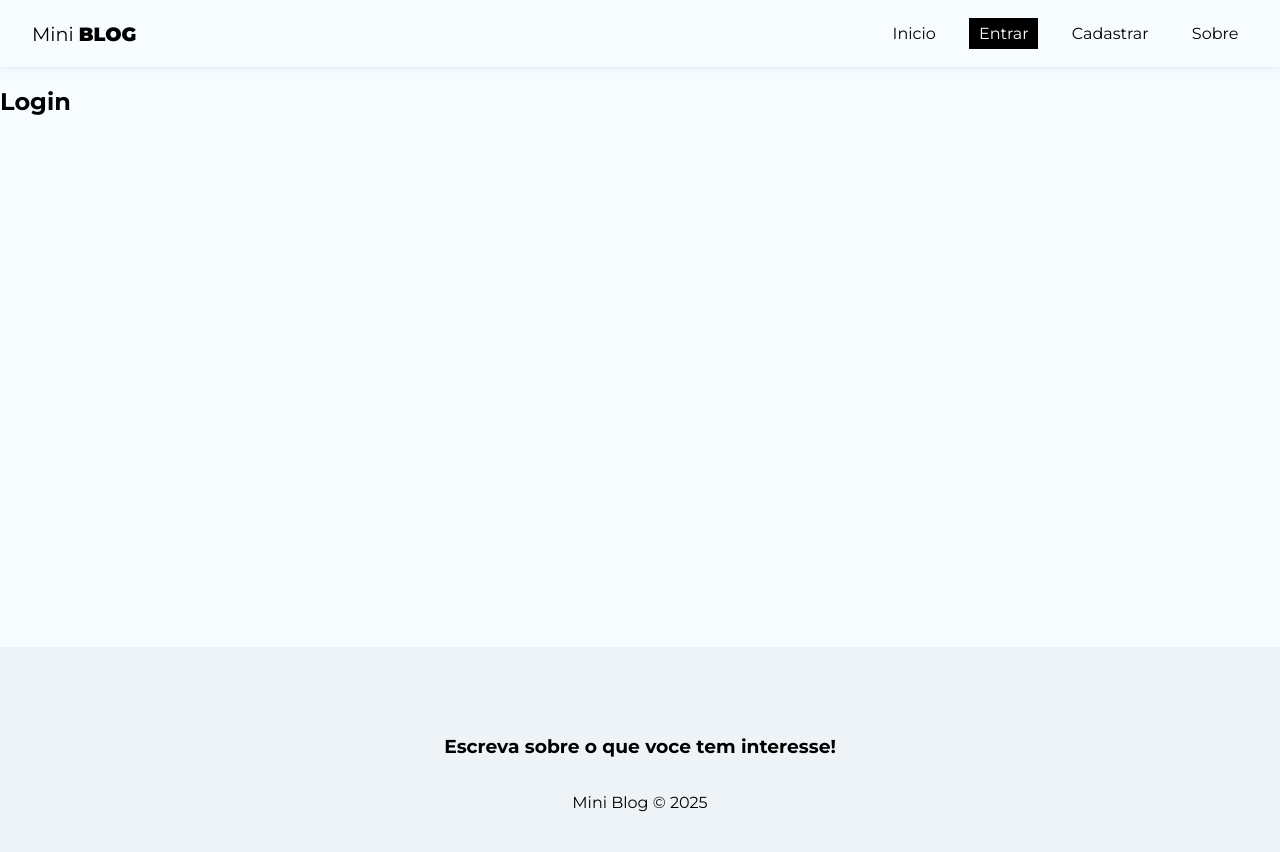
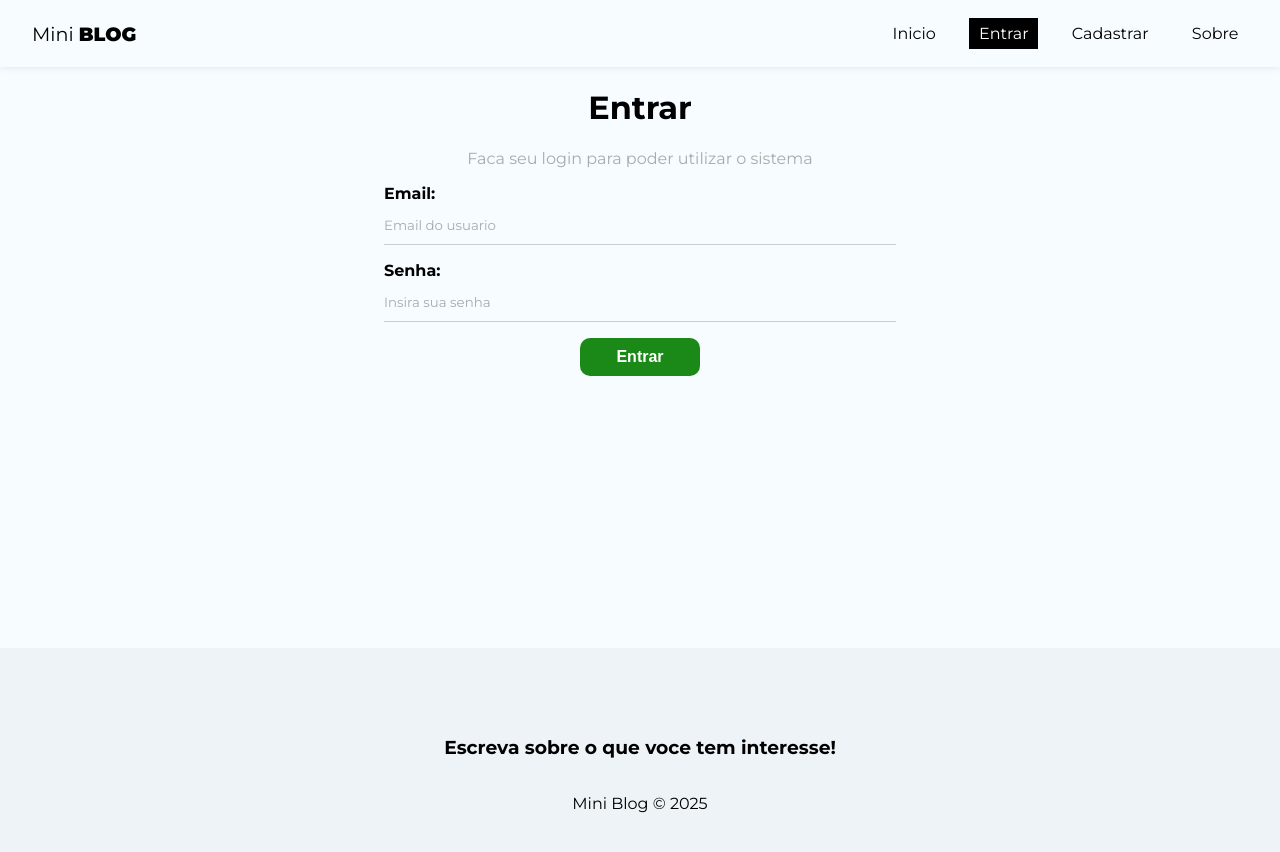
Before and after one commit to matos17igor/miniblog, a React (Create React App) app in the folder miniblog/: page /login in a window 1280 px wide. Shown: the top 852 px of the page. Built offline with nearby package versions, Linux system fonts and the light colour scheme; no server answers.

Commit message:
cria autenticacao para fazer login

```diff
--- a/miniblog/src/hooks/useAuthentication.jsx
+++ b/miniblog/src/hooks/useAuthentication.jsx
@@ -71,6 +71,32 @@
     signOut(auth);
   };
 
+  // login
+  const login = async (data) => {
+    checkIfIsCanceled();
+
+    setLoading(true);
+    setError(false);
+
+    try {
+      await signInWithEmailAndPassword(auth, data.email, data.password);
+      setLoading(false);
+    } catch (error) {
+      let systemErrorMessage;
+
+      if (error.message.includes("user-not-found")) {
+        systemErrorMessage = "Usuario nao encontrado.";
+      } else if (error.message.includes("wrong-password")) {
+        systemErrorMessage = "Senha incorreta.";
+      } else {
+        systemErrorMessage = "Ocorreu um erro, por favor tente mais tarde.";
+      }
+
+      setError(systemErrorMessage);
+      setLoading(false);
+    }
+  };
+
   useEffect(() => {
     return () => setCancelled(true);
   }, []);
@@ -79,7 +105,8 @@
     auth,
     createUser,
     error,
-    createUser,
+    loading,
     logout,
+    login,
   };
 };
--- a/miniblog/src/pages/Dashbord/Dashbord.jsx
+++ b/miniblog/src/pages/Dashbord/Dashbord.jsx
@@ -1,4 +1,4 @@
-import style from "./Dashbord.module.css";
+import styles from "./Dashbord.module.css";
 
 const Dashbord = () => {
   return (
--- a/miniblog/src/pages/Login/Login.jsx
+++ b/miniblog/src/pages/Login/Login.jsx
@@ -1,9 +1,72 @@
 import styles from "./Login.module.css";
 
+import { useState, useEffect } from "react";
+
+import { useAuthentication } from "../../hooks/useAuthentication";
+
 const Login = () => {
+  const [email, setEmail] = useState("");
+  const [password, setPassword] = useState("");
+  const [error, setError] = useState("");
+
+  const { login, error: authError, loading } = useAuthentication();
+
+  const handleSubmit = async (e) => {
+    e.preventDefault();
+
+    setError("");
+
+    const user = {
+      email,
+      password,
+    };
+
+    const res = await login(user);
+
+    console.log(res);
+  };
+
+  useEffect(() => {
+    if (authError) {
+      setError(authError);
+    }
+  }, [authError]);
+
   return (
-    <div>
-      <h2>Login</h2>
+    <div className={styles.login}>
+      <h1>Entrar</h1>
+      <p>Faca seu login para poder utilizar o sistema</p>
+      <form onSubmit={handleSubmit}>
+        <label>
+          <span>Email: </span>
+          <input
+            type="email"
+            name="email"
+            required
+            placeholder="Email do usuario"
+            value={email}
+            onChange={(e) => setEmail(e.target.value)}
+          />
+        </label>
+        <label>
+          <span>Senha: </span>
+          <input
+            type="password"
+            name="password"
+            required
+            placeholder="Insira sua senha"
+            value={password}
+            onChange={(e) => setPassword(e.target.value)}
+          />
+        </label>
+        {!loading && <button className="btn">Entrar</button>}
+        {loading && (
+          <button className="btn" disabled>
+            Aguarde...
+          </button>
+        )}
+        {error && <p className="error">{error}</p>}
+      </form>
     </div>
   );
 };
--- a/miniblog/src/pages/Login/Login.module.css
+++ b/miniblog/src/pages/Login/Login.module.css
@@ -0,0 +1,7 @@
+.login {
+  text-align: center;
+}
+
+.login p {
+  color: #aaa;
+}
```
